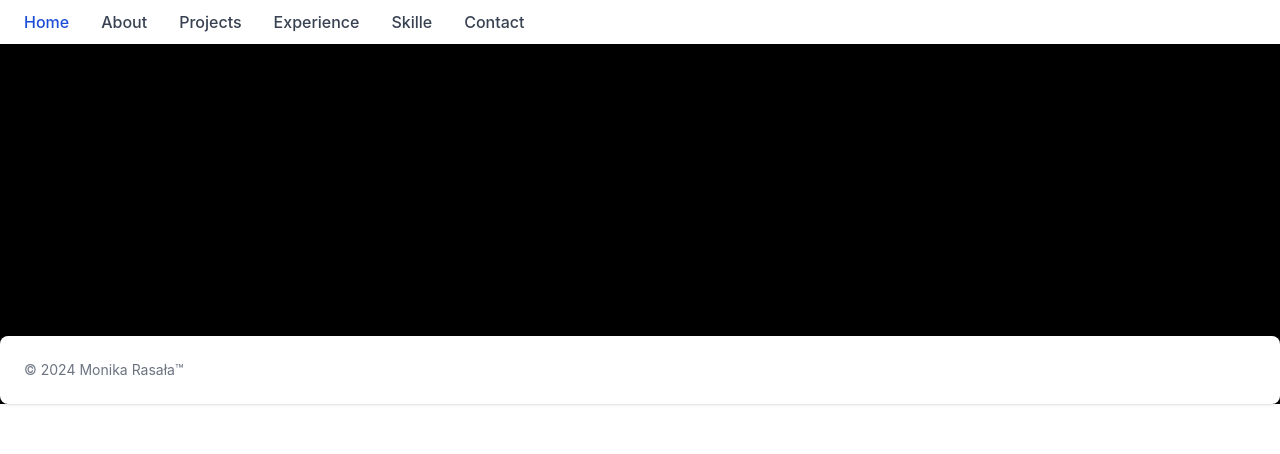
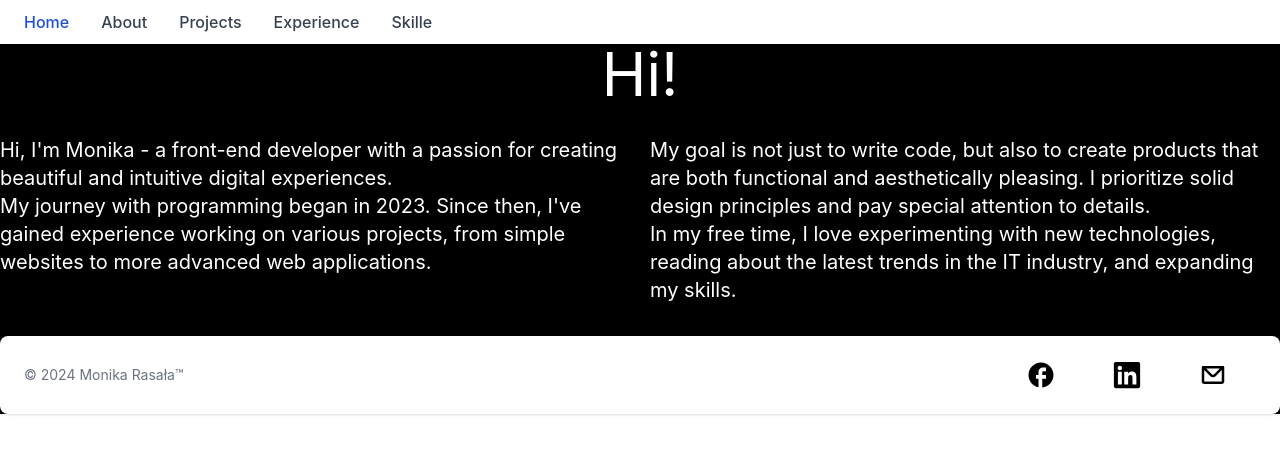
Before and after one commit to Monika-dotcom-boo/CV, a React (Vite) app in the folder CV/: page /home in a window 1280 px wide. Shown: the top 454 px of the page. Built offline with nearby package versions, Linux system fonts and the light colour scheme.

Commit message:
install react-icons

```diff
--- a/CV/package.json
+++ b/CV/package.json
@@ -14,6 +14,7 @@
     "flowbite-react": "^0.7.2",
     "react": "^18.2.0",
     "react-dom": "^18.2.0",
+    "react-icons": "^5.0.1",
     "react-router": "^6.21.2",
     "react-router-dom": "^6.21.2",
     "styled-components": "^6.1.8"
--- a/CV/src/componets/contact/Contact.jsx
+++ b/CV/src/componets/contact/Contact.jsx
@@ -2,7 +2,7 @@
 
 const Contact = () => {
     return (
-        <div>
+        <div className="text-white">
             <div>
                 <p>Facebook</p>
             </div>
@@ -10,10 +10,7 @@ const Contact = () => {
                 <p>Linkedin</p>
             </div>
             <div>
-                <p>Mail</p>
-            </div>
-            <div>
-                <p>Phone number</p>
+                <p>Email</p>
             </div>
         </div>
     )
--- a/CV/src/componets/home/Home.jsx
+++ b/CV/src/componets/home/Home.jsx
@@ -2,8 +2,8 @@
 
 function Home() {
     return (
-      <div className="">
-        <div className="">
+      <div className=" text-white">
+
           <div className="flex align-center justify-center">
             <p className="text-6xl">Hi!</p>
             {/* <img src={profile} alt="Profile" /> */}
@@ -14,7 +14,7 @@ function Home() {
             <p>My goal is not just to write code, but also to create products that are both functional and aesthetically pleasing. I prioritize solid design principles and pay special attention to details.</p>
             <p>In my free time, I love experimenting with new technologies, reading about the latest trends in the IT industry, and expanding my skills.</p>
           </p>
-        </div>
+
       </div>
     )
 }
--- a/CV/src/componets/layout/Footer.jsx
+++ b/CV/src/componets/layout/Footer.jsx
@@ -1,5 +1,12 @@
 import { Footer as FooterFlowbite } from 'flowbite-react';
 import React from 'react';
+import { MdOutlineFacebook } from "react-icons/md";
+import { FaLinkedin } from "react-icons/fa";
+import { CgMail } from "react-icons/cg";
+import { Link } from 'react-router-dom';
+
+
+
 
 
 function Footer() {
@@ -7,6 +14,19 @@ function Footer() {
       <div>
         <FooterFlowbite container>
           <FooterFlowbite.Copyright href="#" by="Monika Rasała™" year={2024} />
+          <div className='flex justify-between'>
+            <div className='mx-7 text-3xl flex justify-center align-center'>
+              <Link to="/facebook.com">
+              <MdOutlineFacebook />
+              </Link>
+            </div>
+            <div className='mx-7 text-3xl flex justify-center align-center'>
+              <FaLinkedin />
+            </div>
+            <div className='mx-7 text-3xl flex justify-center align-center'>
+              <CgMail />
+            </div>
+          </div>
         </FooterFlowbite>
       </div>
     )
--- a/CV/src/componets/layout/Header.jsx
+++ b/CV/src/componets/layout/Header.jsx
@@ -30,9 +30,9 @@ function Header() {
                 <li>
                   <a href="/Skille" className="block py-2 pr-4 pl-3 text-gray-700 border-b border-gray-100 hover:bg-gray-50 lg:hover:bg-transparent lg:border-0 lg:hover:text-primary-700 lg:p-0 dark:text-gray-400 lg:dark:hover:text-white dark:hover:bg-gray-700 dark:hover:text-white lg:dark:hover:bg-transparent dark:border-gray-700">Skille</a>
                 </li>
-                <li>
+                {/* <li>
                   <a href="/Contact" className="block py-2 pr-4 pl-3 text-gray-700 border-b border-gray-100 hover:bg-gray-50 lg:hover:bg-transparent lg:border-0 lg:hover:text-primary-700 lg:p-0 dark:text-gray-400 lg:dark:hover:text-white dark:hover:bg-gray-700 dark:hover:text-white lg:dark:hover:bg-transparent dark:border-gray-700">Contact</a>
-                </li>
+                </li> */}
               </ul>
             </div>
           </div>
--- a/CV/src/componets/sidebar/Sidebar.jsx
+++ b/CV/src/componets/sidebar/Sidebar.jsx
@@ -3,7 +3,7 @@ import Links from "./links/Links";
 
 const Sidebar = () => {
     return (
-    <div className="flex flex-col align-center justify-center bg-white text-black fixed top-0 left-0 w-[400px] bg-white">
+    <div className="flex flex-col align-center justify-center bg-black text-white fixed top-0 left-0 w-[400px] bg-black">
         <div>
             < Links/>
         </div>
```
Also changed, not shown: CV/src/router/index.jsx (+5 -5 lines), 1 other file (tests, documents, lock files or other folders).
